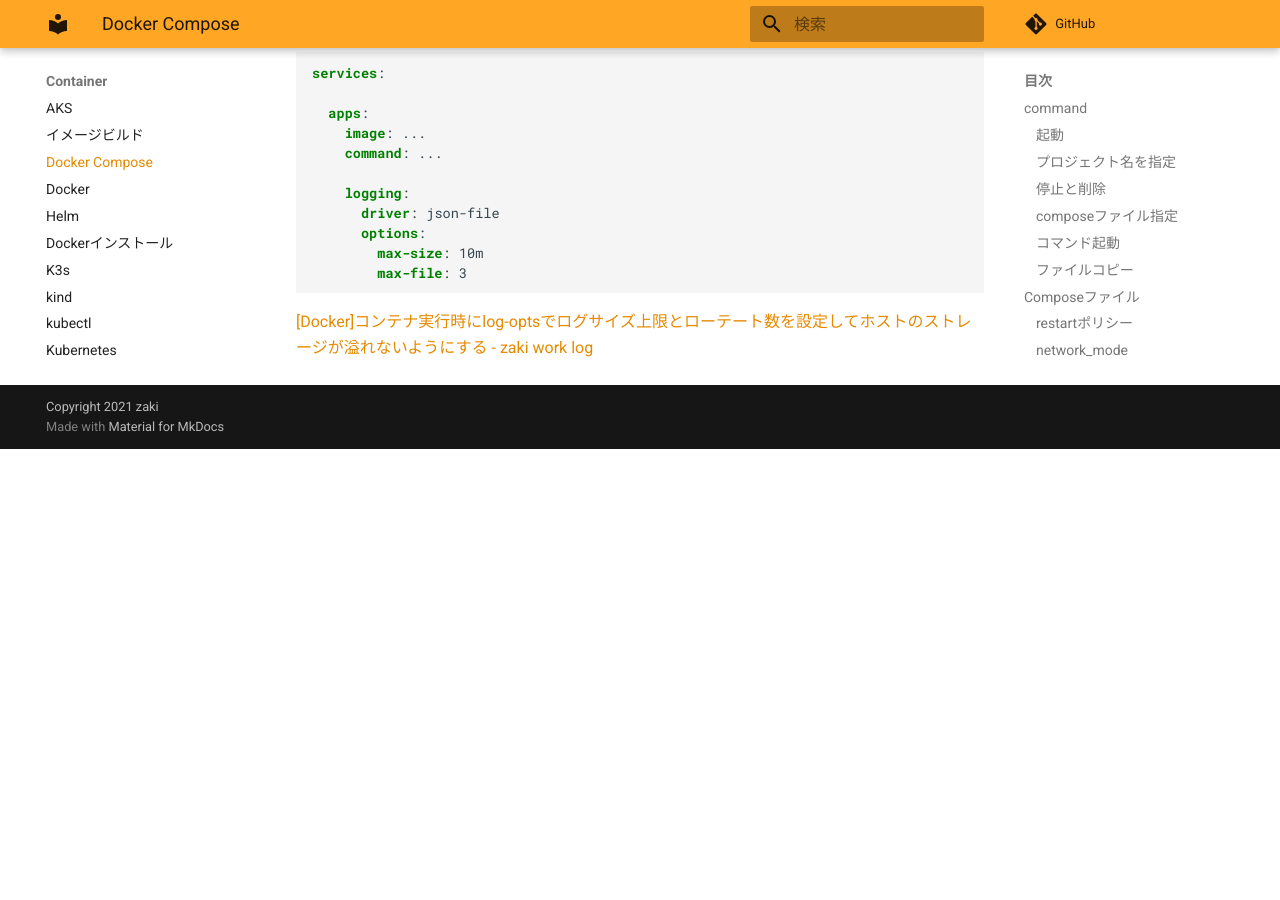
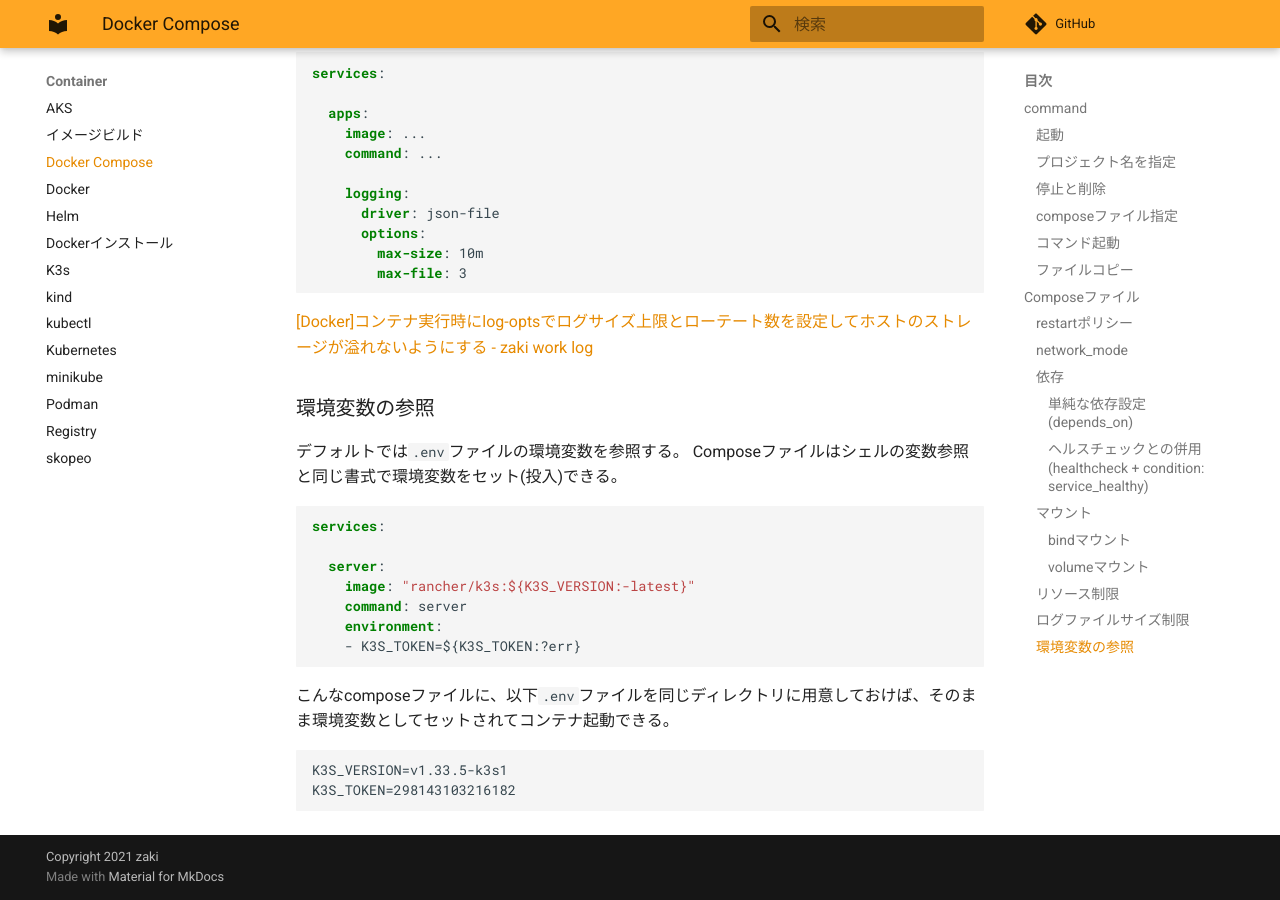
Before and after one commit to zaki-lknr/docs, an MkDocs documentation site: the page built from docs/Container/compose.md, in a window 1280 px wide and 900 px high, scrolled down 4734 px. Built offline with MkDocs 1.6.1 and Material for MkDocs 9.7.7, drawn with Linux system fonts in a browser that asks for light colours; comment, search, counter and statistics services are not loaded; before the commit the page ends 5183 px from its top, so only the background shows below that.

Commit message:
add: container/compose: .envの利用

````diff
--- a/docs/Container/compose.md
+++ b/docs/Container/compose.md
@@ -235,3 +235,25 @@ services:
 ```
 
 [[Docker]コンテナ実行時にlog-optsでログサイズ上限とローテート数を設定してホストのストレージが溢れないようにする - zaki work log](https://zaki-hmkc.hatenablog.com/entry/2020/09/09/211117)
+
+### 環境変数の参照
+
+デフォルトでは`.env`ファイルの環境変数を参照する。
+Composeファイルはシェルの変数参照と同じ書式で環境変数をセット(投入)できる。
+
+```yaml
+services:
+
+  server:
+    image: "rancher/k3s:${K3S_VERSION:-latest}"
+    command: server
+    environment:
+    - K3S_TOKEN=${K3S_TOKEN:?err}
+```
+
+こんなcomposeファイルに、以下`.env`ファイルを同じディレクトリに用意しておけば、そのまま環境変数としてセットされてコンテナ起動できる。
+
+```
+K3S_VERSION=v1.33.5-k3s1
+K3S_TOKEN=298143103216182
+```
````
